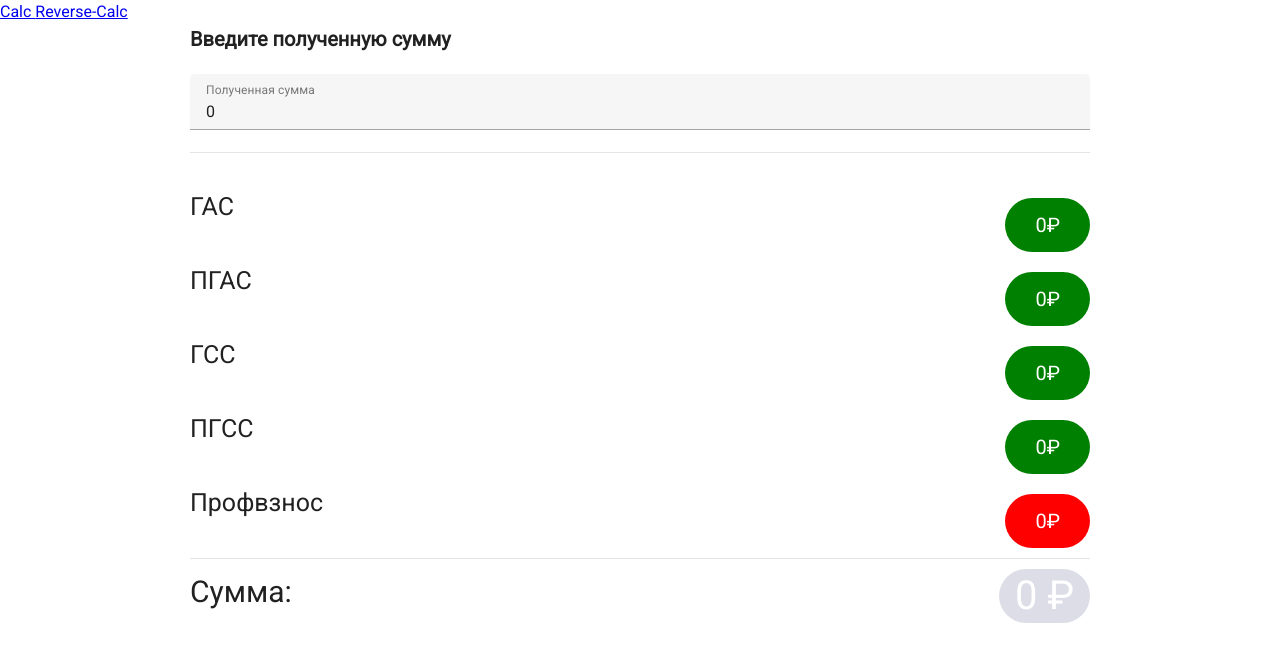
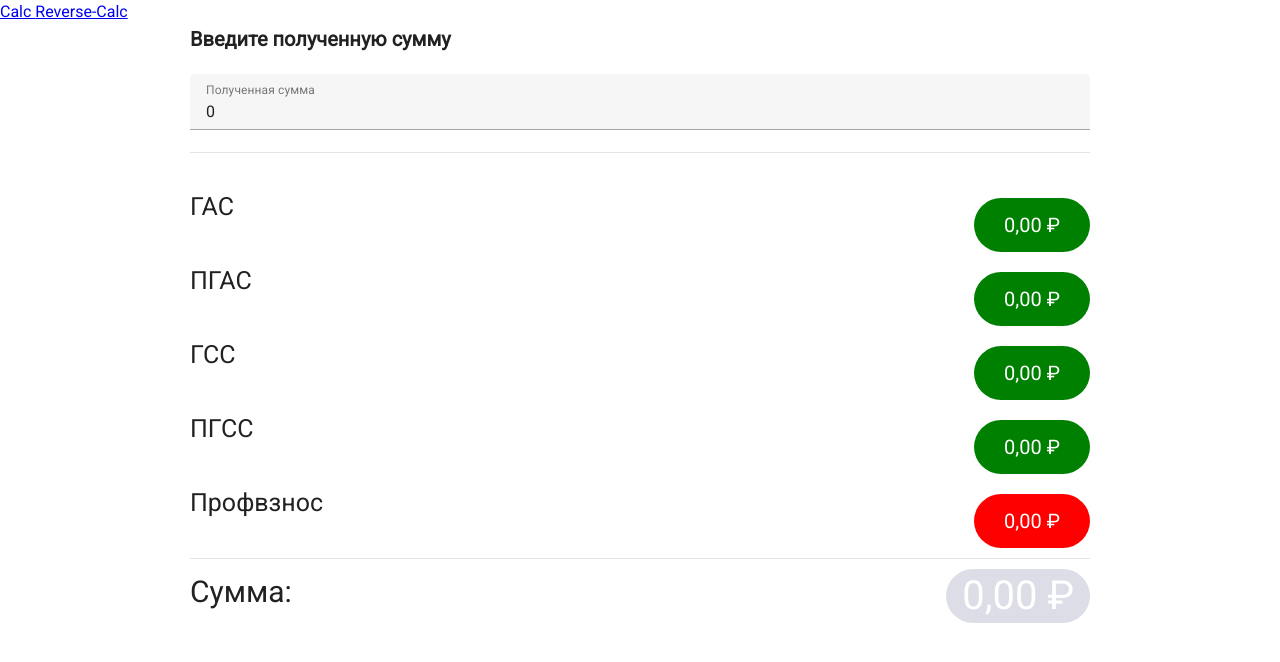
Before and after one commit to profcomff/calculator-ui, a Vue app: page /reverse-calc in a window 1280 px wide. Shown: the top 662 px of the page. Built offline with nearby package versions, Linux system fonts and the light colour scheme.

Commit message:
Working version of reverse calculator

```diff
--- a/src/pages/ReverseCalc.vue
+++ b/src/pages/ReverseCalc.vue
@@ -12,6 +12,13 @@ interface Result {
 	tax: number;
 }
 
+let convertedStipend = {
+	gas: [0],
+	pgas: [0],
+	gss: [0],
+	pgss: [0],
+};
+
 const emptyResult: Result = {
 	sum: 0,
 	gas: 0,
@@ -21,53 +28,61 @@ const emptyResult: Result = {
 	tax: 0,
 };
 
-const flattenStipend = (options: typeof Stipend): Array<Array<number>> => {
-	const convertedStipend = [];
+const flattenStipend = (options: typeof Stipend): typeof convertedStipend => {
+	const newOptions: typeof convertedStipend = Object.assign({}, convertedStipend);
 	let property: keyof typeof Stipend;
 	for (property in options) {
 		let value: number[] =
 			typeof options[property] === 'number' ? [options[property]] : Object.values(options[property]);
 		value.push(0);
-		convertedStipend.push(value);
+		newOptions[property] = value;
 	}
-	return convertedStipend;
+	return newOptions;
 };
 
-const getCombinations = (options: number[][]): number[][] => {
-	const combinationLength = (arr: number[][]): number => {
+const getCombinations = (options: typeof convertedStipend): Result[] => {
+	const combinationLength = (obj: typeof convertedStipend): number => {
 		let length = 1;
-		for (const elem of arr) {
-			length *= elem.length;
+		let property: keyof typeof convertedStipend;
+		for (property in obj) {
+			length *= obj[property].length;
 		}
 		return length;
 	};
+
 	const untaxedTotalCombinations: number = combinationLength(options);
-	const tempResult: number[][] = [];
-
+	const tempResult: Result[] = [];
 	let valuePeriod: number = 1;
-	for (const stipendType in options) {
+	let stipendType: keyof typeof options;
+	for (stipendType in options) {
 		const typeCombinations = options[stipendType].length;
 		valuePeriod *= typeCombinations;
 		for (let i: number = 0; i < untaxedTotalCombinations; i++) {
 			const currValue = Math.floor(i / (untaxedTotalCombinations / valuePeriod)) % typeCombinations;
 			if (tempResult[i] === undefined) {
-				tempResult[i] = [];
+				tempResult[i] = Object.assign({}, emptyResult);
 			}
-			tempResult[i].push(options[stipendType][currValue]);
+			tempResult[i][stipendType] = options[stipendType][currValue];
 		}
 	}
+
 	return tempResult;
 };
 
-const getTaxedCombinations = (options: number[][]): Result[] => {
-	const results: Array<Result> = [];
+const getSumAndTax = (options: Result[]): Result[] => {
+	const results: Result[] = [];
+	const resultSum = (obj: Result): number => {
+		let property: keyof Result;
+		let sum = 0;
+		for (property in obj) {
+			sum += obj[property];
+		}
+		return sum;
+	};
+
 	for (const elem of options) {
-		const untaxedResult: Result = Object.assign({}, emptyResult);
-		untaxedResult.gas = elem[0];
-		untaxedResult.pgas = elem[1];
-		untaxedResult.gss = elem[2];
-		untaxedResult.pgss = elem[3];
-		untaxedResult.sum = elem.reduce((a, b) => a + b);
+		const untaxedResult: Result = Object.assign({}, elem);
+		untaxedResult.sum = resultSum(elem);
 		untaxedResult.tax = 0;
 
 		const taxedResult = Object.assign({}, untaxedResult);
@@ -79,7 +94,7 @@ const getTaxedCombinations = (options: number[][]): Result[] => {
 	return results;
 };
 
-const combinations: Array<Result> = getTaxedCombinations(getCombinations(flattenStipend(Stipend)));
+const combinations: Array<Result> = getSumAndTax(getCombinations(flattenStipend(Stipend)));
 const inputSum = ref(0);
 
 let result: Result = emptyResult;
@@ -89,6 +104,17 @@ const recount = computed(() => {
 		emptyResult;
 	return result;
 });
+
+const lz = (number: number, digits: number) => `${'0'.repeat(digits)}${number}`.slice(-digits);
+
+const formattedStipend = (stipend: number): string => {
+	const thousands = Math.floor(stipend / 1000);
+	const rest = Math.floor(stipend % 1000);
+	const float = Math.round((stipend % 1) * 100);
+
+	if (thousands) return `${thousands} ${lz(rest, 3)},${lz(float, 2)} ₽`;
+	return `${rest},${lz(float, 2)} ₽`;
+};
 </script>
 
 <template>
@@ -102,29 +128,29 @@ const recount = computed(() => {
 			<div>
 				<div class="d-flex justify-space-between">
 					<v-sheet class="pay">ГАС</v-sheet>
-					<div id="gas" class="sum-plus">{{ recount['gas'] }}₽</div>
+					<div id="gas" class="sum-plus">{{ formattedStipend(recount['gas']) }}</div>
 				</div>
 				<div class="d-flex justify-space-between">
 					<v-sheet class="pay">ПГАС</v-sheet>
-					<div id="pgas" class="sum-plus">{{ recount['pgas'] }}₽</div>
+					<div id="pgas" class="sum-plus">{{ formattedStipend(recount['pgas']) }}</div>
 				</div>
 				<div class="d-flex justify-space-between">
 					<v-sheet class="pay">ГСС</v-sheet>
-					<div id="gss" class="sum-plus">{{ recount['gss'] }}₽</div>
+					<div id="gss" class="sum-plus">{{ formattedStipend(recount['gss']) }}</div>
 				</div>
 				<div class="d-flex justify-space-between">
 					<v-sheet class="pay">ПГСС</v-sheet>
-					<div id="pgss" class="sum-plus">{{ recount['pgss'] }}₽</div>
+					<div id="pgss" class="sum-plus">{{ formattedStipend(recount['pgss']) }}</div>
 				</div>
 				<div class="d-flex justify-space-between">
 					<v-sheet class="pay">Профвзнос</v-sheet>
-					<div id="tax" class="sum-minus">{{ recount['tax'] }}₽</div>
+					<div id="tax" class="sum-minus">{{ formattedStipend(recount['tax']) }}</div>
 				</div>
 			</div>
 			<v-divider />
 			<div class="your d-flex justify-space-between">
 				<div class="result">Сумма:</div>
-				<div id="result" class="stipend">{{ recount['sum'] }} ₽</div>
+				<div id="result" class="stipend">{{ formattedStipend(recount['sum']) }}</div>
 			</div>
 		</div>
 	</div>
```
